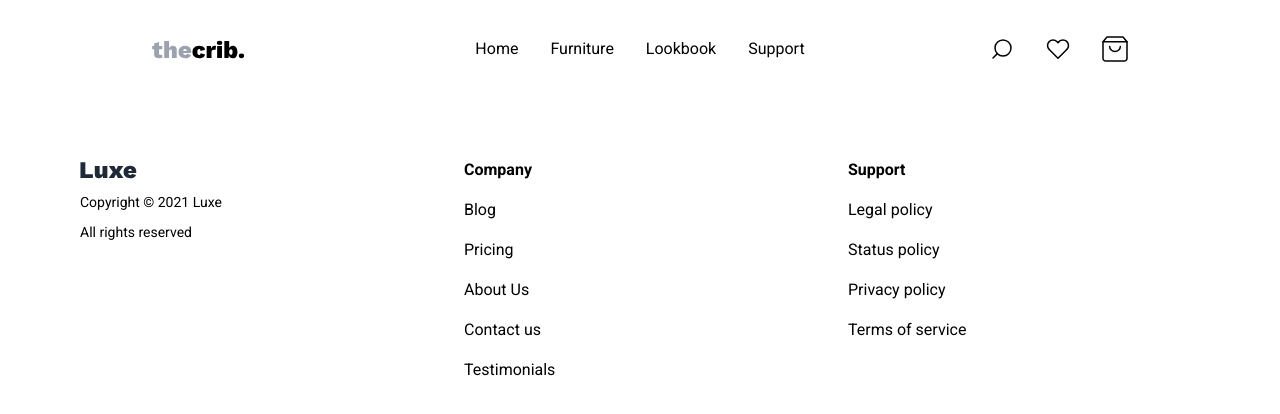
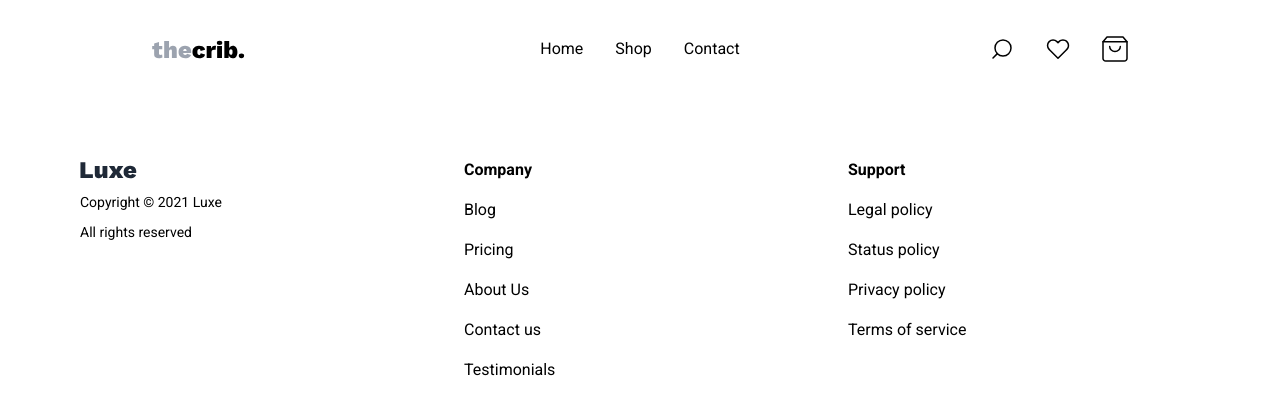
Before and after one commit to MikeZone121/webshop-ml, a React (Vite) app: page /shop in a window 1280 px wide. Shown: the top 414 px of the page. Built offline with nearby package versions, Linux system fonts and the light colour scheme.

Commit message:
//WIP feat: changed nav items

```diff
--- a/src/components/Header.tsx
+++ b/src/components/Header.tsx
@@ -135,7 +135,7 @@ function Header() {
               <ul className="hidden w-8/12 md:flex items-center justify-center space-x-8">
                 <li>
                   <a
-                    href="javascript:void(0)"
+                    href="/"
                     className="dark:text-white text-base text-gray-800 focus:outline-none focus:ring-2 focus:ring-gray-800 hover:underline"
                   >
                     Home
@@ -143,26 +143,18 @@ function Header() {
                 </li>
                 <li>
                   <a
-                    href="javascript:void(0)"
+                    href="/shop"
                     className="dark:text-white text-base text-gray-800 focus:outline-none focus:ring-2 focus:ring-gray-800 hover:underline"
                   >
-                    Furniture
+                    Shop
                   </a>
                 </li>
                 <li>
                   <a
-                    href="javascript:void(0)"
+                    href="/contact"
                     className="dark:text-white text-base text-gray-800 focus:outline-none focus:ring-2 focus:ring-gray-800 hover:underline"
                   >
-                    Lookbook
-                  </a>
-                </li>
-                <li>
-                  <a
-                    href="javascript:void(0)"
-                    className="dark:text-white text-base text-gray-800 focus:outline-none focus:ring-2 focus:ring-gray-800 hover:underline"
-                  >
-                    Support
+                    Contact
                   </a>
                 </li>
               </ul>
--- a/src/views/Contact.tsx
+++ b/src/views/Contact.tsx
@@ -1,5 +1,3 @@
-import React from "react";
-
 function Contact() {
   return <div>Contact</div>;
 }
--- a/src/views/Shop.tsx
+++ b/src/views/Shop.tsx
@@ -1,7 +1,11 @@
 import React from "react";
 
 function Shop() {
-  return <div>Shop</div>;
+  return (
+    <div>
+      Sho da;opdza dkoza dazok dzao d kazod kaozdk azodk azo kdozka dokaz okaz
+    </div>
+  );
 }
 
 export default Shop;
```
